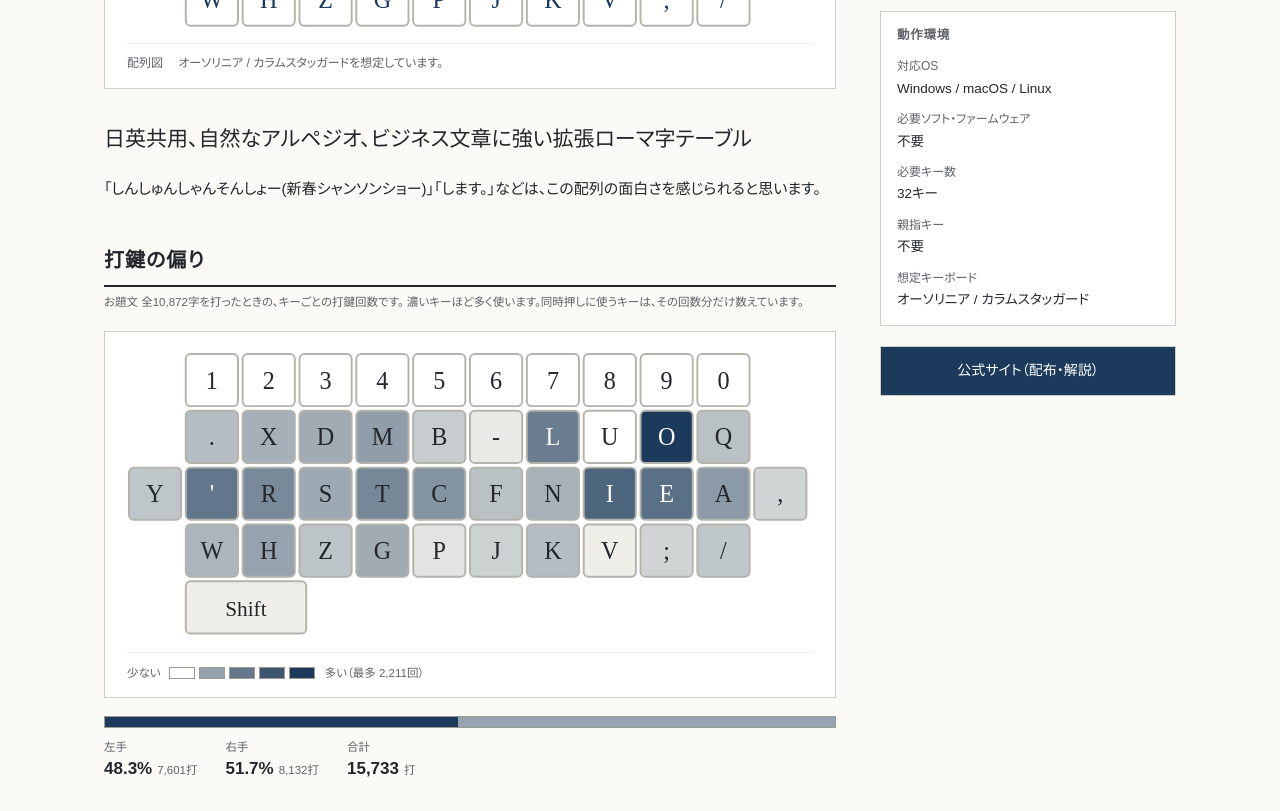
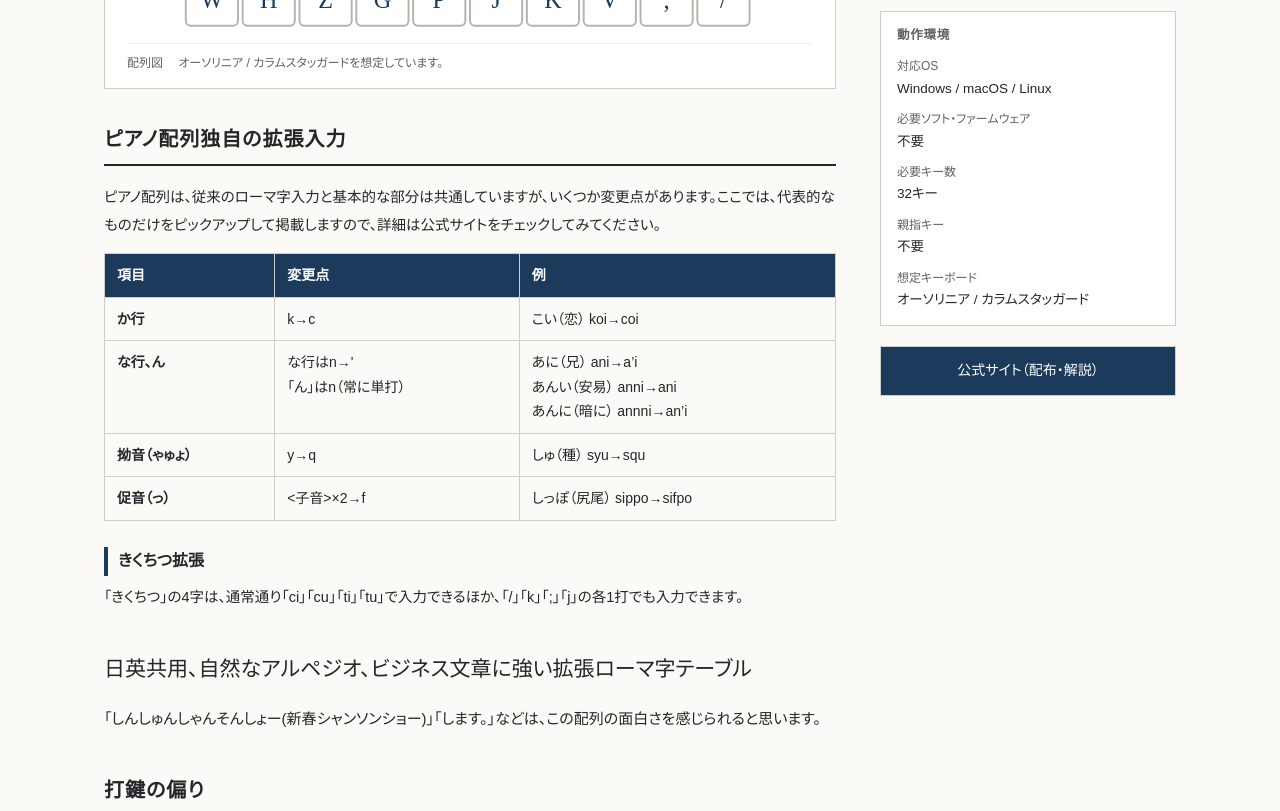
Before and after one commit to kana-hairetsu/shinhairetsu-catalog, an Astro site: page /layouts/piano in a window 1280 px wide. Shown: the part 540-1351 px from the top of the page. Built offline with nearby package versions, Linux system fonts and the light colour scheme; Astro itself is replaced by a stand-in of ours; a web font is replaced by a local one.

Commit message:
ピアノ配列の修正

```diff
--- a/astro.config.mjs
+++ b/astro.config.mjs
@@ -4,4 +4,6 @@ export default defineConfig({
   // 独自ドメインを使うときは site をそのURLに書き換える
   site: 'https://example.pages.dev',
   build: { format: 'directory' },
+  // 配列の説明（src/content/notes/*.md）は ' や " をキー名として書くので、引用符の自動変換を止める
+  markdown: { smartypants: false },
 });
--- /dev/null
+++ b/src/components/LayoutNotes.astro
@@ -0,0 +1,37 @@
+---
+/**
+ * 配列ごとの補足説明。src/content/notes/<id>.md があれば、その内容を1つの節として出す。
+ * 見出しは frontmatter の title。本文は Markdown（表・### の小見出しも使える）。
+ * 長い説明文は CSV に入れず、このファイルで管理する。
+ */
+interface Props { id: string; color?: string }
+const { id, color = 'var(--gc)' } = Astro.props;
+const NOTES = import.meta.glob('../content/notes/*.md', { eager: true });
+const note = Object.entries(NOTES).find(([p]) => p.endsWith(`/${id}.md`))?.[1] as any;
+const Content = note?.Content;
+---
+{note && (
+  <section class="notes" style={`--nc:${color}`}>
+    <h2 class="mincho">{note.frontmatter?.title}</h2>
+    <div class="body"><Content /></div>
+  </section>
+)}
+
+<style>
+.notes{margin-bottom:40px}
+.notes > h2{font-size:20px;font-weight:700;letter-spacing:.05em;
+  border-bottom:2px solid var(--ink);padding-bottom:7px;margin-bottom:18px}
+.body :global(p){font-size:14.5px;line-height:1.9;margin:0 0 14px}
+.body :global(h3){font-size:16px;font-weight:700;margin:26px 0 8px;
+  padding-left:10px;border-left:4px solid var(--nc)}
+.body :global(table){width:100%;border-collapse:collapse;font-size:14px;margin:6px 0 14px}
+.body :global(th),.body :global(td){border:1px solid var(--rule);padding:9px 12px;
+  text-align:left;vertical-align:top;line-height:1.75}
+.body :global(th){background:var(--nc);color:#fff;font-weight:700;white-space:nowrap}
+.body :global(td:first-child){white-space:nowrap;font-weight:700}
+@media (max-width:640px){
+  .body :global(table){font-size:13px}
+  .body :global(th),.body :global(td){padding:7px 8px}
+  .body :global(td:first-child){white-space:normal}
+}
+</style>
--- /dev/null
+++ b/src/content/notes/piano.md
@@ -0,0 +1,16 @@
+---
+title: ピアノ配列独自の拡張入力
+---
+
+ピアノ配列は、従来のローマ字入力と基本的な部分は共通していますが、いくつか変更点があります。ここでは、代表的なものだけをピックアップして掲載しますので、詳細は公式サイトをチェックしてみてください。
+
+| 項目 | 変更点 | 例 |
+|---|---|---|
+| か行 | k→c | こい（恋） koi→coi |
+| な行、ん | な行はn→'<br>「ん」はn（常に単打） | あに（兄） ani→a'i<br>あんい（安易） anni→ani<br>あんに（暗に） annni→an'i |
+| 拗音（ゃゅょ） | y→q | しゅ（種） syu→squ |
+| 促音（っ） | &lt;子音&gt;×2→f | しっぽ（尻尾） sippo→sifpo |
+
+### きくちつ拡張
+
+「きくちつ」の4字は、通常通り「ci」「cu」「ti」「tu」で入力できるほか、「/」「k」「;」「j」の各1打でも入力できます。
--- a/src/pages/layouts/[id].astro
+++ b/src/pages/layouts/[id].astro
@@ -5,6 +5,7 @@ import TypingPlayer from '../../components/TypingPlayer.astro';
 import Heatmap from '../../components/Heatmap.astro';
 import KanaChart from '../../components/KanaChart.astro';
 import StrokeExamples from '../../components/StrokeExamples.astro';
+import LayoutNotes from '../../components/LayoutNotes.astro';
 import { LAYOUTS, genreOf, neighbours, scaleLabels, attribution, respondentNote } from '../../lib/data.js';
 
 export function getStaticPaths() {
@@ -72,6 +73,7 @@ const scale = (labels, i) => labels.map((t, j) => ({ t, on: j === i }));
         {chordData && <KanaChart data={chordData} color={g.color} />}
         {l.geometry === 'steno' && l.keymapRows &&
           <StrokeExamples id={l.id} rows={l.keymapRows} color={g.color} name={l.name} />}
+        <LayoutNotes id={l.id} color={g.color} />
 
         <p class="lead mincho">{l.q31}</p>
         {l.q32 && <p class="supp">{l.q32}</p>}
```
